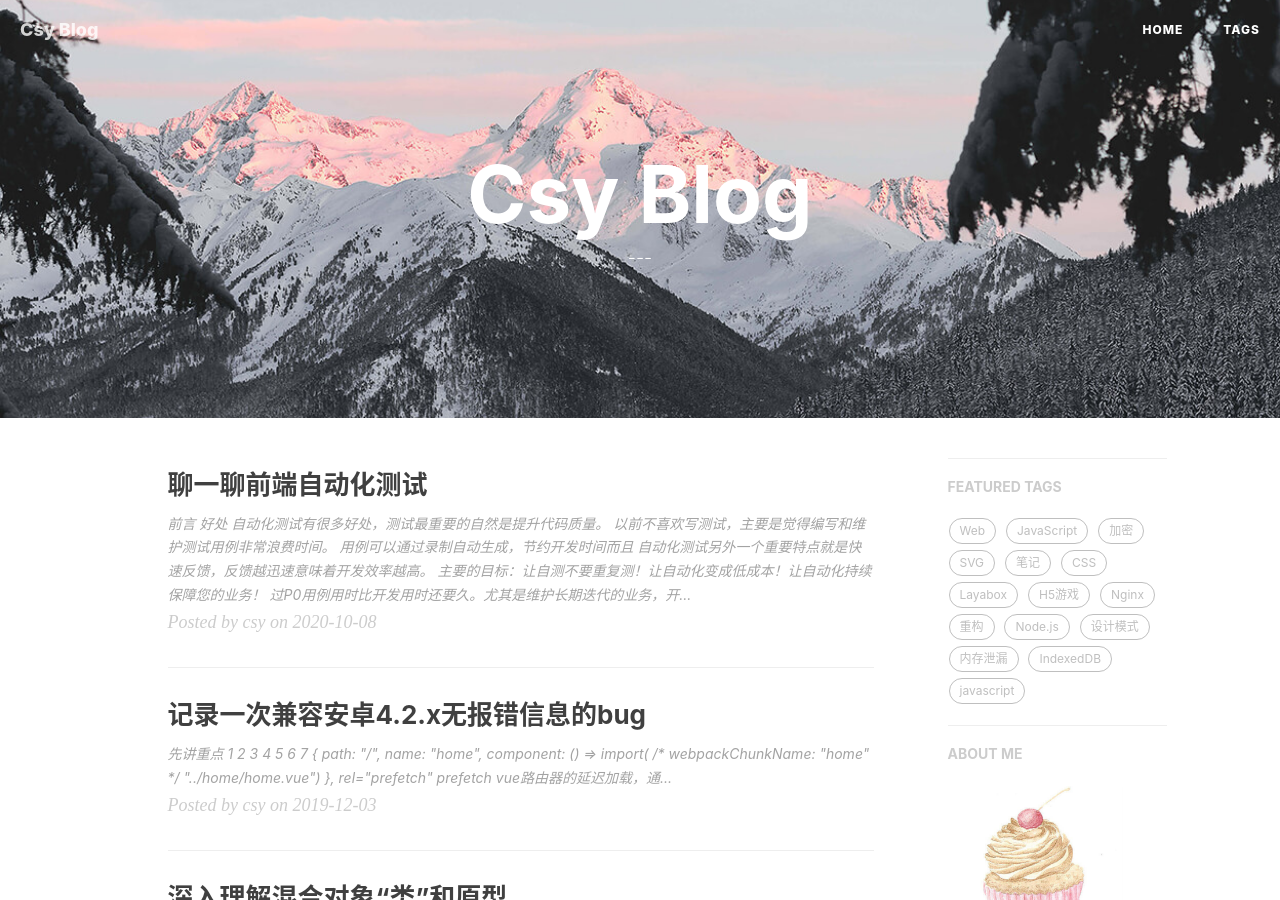
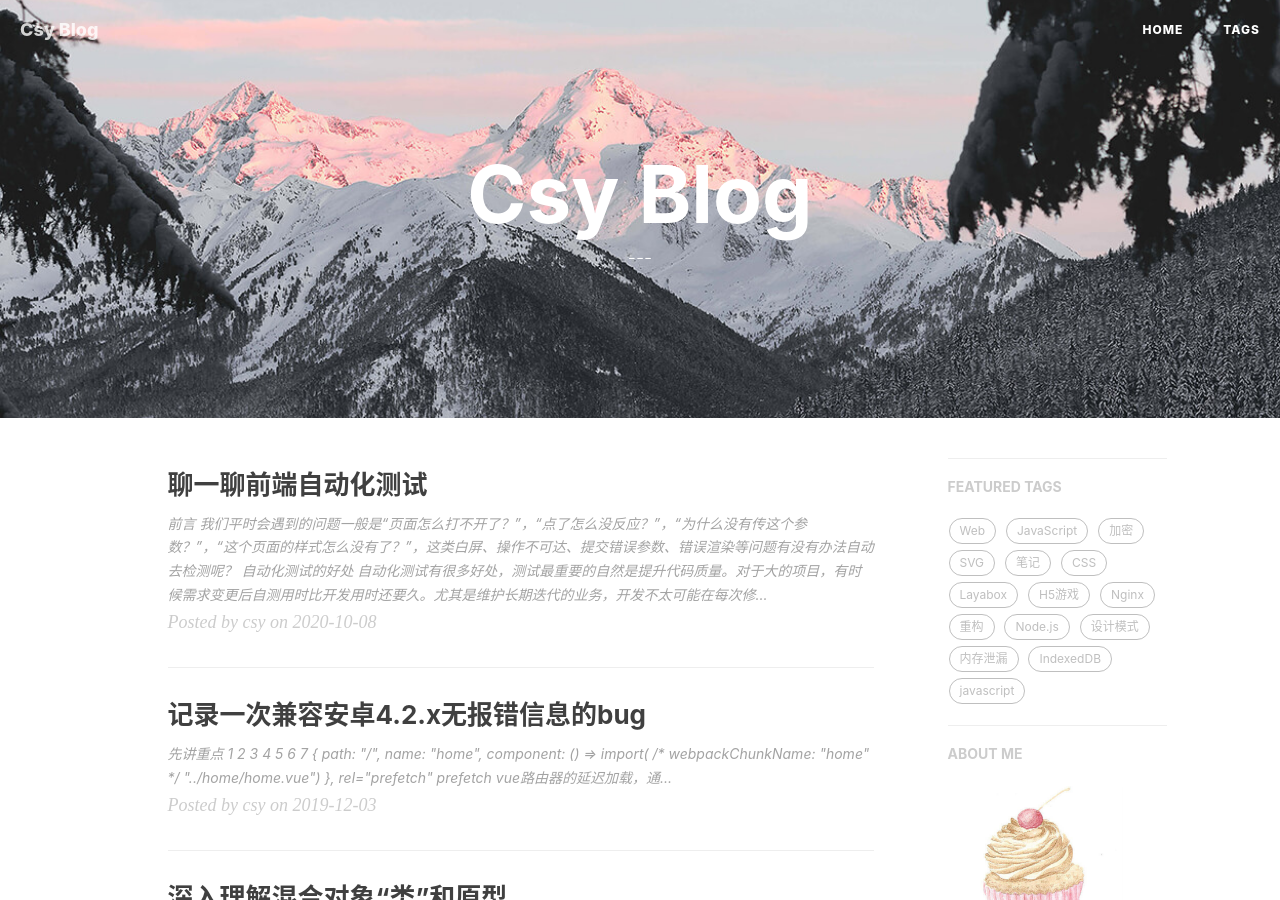
Before and after one commit to IdeaEcho/IdeaEcho.github.io, a Jekyll site: the page built from index.html, in a window 1280 px wide and 900 px high. Built offline with Jekyll 4.4.1, drawn with Linux system fonts in a browser that asks for light colours; nearby versions of some CDN libraries; the list of posts is cut into pages by our own code; comment, search, counter and statistics services are not loaded.

Commit message:
feat:聊一聊前端自动化测试

````diff
--- a/_posts/2020-10-8-e2e-test.md
+++ b/_posts/2020-10-8-e2e-test.md
@@ -3,7 +3,7 @@
 title:      "聊一聊前端自动化测试"
 subtitle:   ""
 author:     "csy"
-header-img: "img/common/banner.jpg"
+header-img: "img/home-bg2.jpg"
 header-mask:  0.5
 catalog: true
 tags:
@@ -12,32 +12,31 @@
 
 ## 前言
 
-## 好处
+我们平时会遇到的问题一般是“页面怎么打不开了？”，“点了怎么没反应？”，“为什么没有传这个参数？”，“这个页面的样式怎么没有了？”，这类白屏、操作不可达、提交错误参数、错误渲染等问题有没有办法自动去检测呢？
 
-自动化测试有很多好处，测试最重要的自然是提升代码质量。
-以前不喜欢写测试，主要是觉得编写和维护测试用例非常浪费时间。
-用例可以通过录制自动生成，节约开发时间而且
+## 自动化测试的好处
 
-自动化测试另外一个重要特点就是快速反馈，反馈越迅速意味着开发效率越高。
+自动化测试有很多好处，测试最重要的自然是提升代码质量。对于大的项目，有时候需求变更后自测用时比开发用时还要久。尤其是维护长期迭代的业务，开发不太可能在每次修改之后都去检查所有的用例，长此以往，不常用的场景可能就会有bug。有了自动化测试可以有效减少这类因修改代码导致的bug。自动化测试另外一个重要特点就是快速反馈，反馈越迅速意味着开发效率越高。在开发阶段就发现问题解决问题。
 
-主要的目标：让自测不要重复测！让自动化变成低成本！让自动化持续保障您的业务！
+以前不喜欢写测试，主要是觉得编写和维护测试用例非常浪费时间。现在其实有很多方案都支持测试用例可以通过录制自动生成，节约开发时间。
+使用自动化测试的主要的目标就是为了让自测不要重复测！让自动化变成低成本！让自动化持续保障您的业务！
 
-过P0用例用时比开发用时还要久。尤其是维护长期迭代的业务，开发不太可能在每次修改之后都去检查所有的用例，长此以往，不常用的场景可能就会有bug。
+
 
 ## 社区方案对比
-1.  UI Recorder（1.7k Star、2020.7.28，阿里出品）
+1.  [UI Recorder](https://github.com/alibaba/uirecorder)（1.7k Star、2020.7.28，阿里出品）
 2.  Cypress（22.8k Star，国外很火，头条有在用）
 3.  Nightmare（18.6k Star 以前很火，现在基本上被后一个方案取代）
-4.  puppeteer + jest + headless-recorder（10.1k Star，头条有在用，上次更新2020年9月2日，是有维护的状态。）
+4.  [puppeteer](https://jestjs.io/docs/zh-Hans/puppeteer) + jest + headless-recorder（10.1k Star，头条有在用，上次更新2020年9月2日，是有维护的状态。）
 5.  QTAF（腾讯出品，支持多语言）
-6.  selenium-ide（1.4k Star）
+6.  [selenium-ide](https://docs.seleniumhq.org/selenium-ide/)（1.4k Star）
 
-
-| **比较项**   | **UI Recorder** | **Cypress** | **Nightmare** | **Puppeteer** | **QTA** | **selenium-ide** |
+| **比较项**   | **UIRecorder** | **Cypress** | **Nightmare** | **Puppeteer** | **QTA** | **selenium-ide** |
 | ------------ | --------------- | ----------- | --------- | --------- | ---------------------------- | ------------ |
 | 录制生成脚本 | 支持            | 不支持      | 支持      | 支持      | 不支持                       | 支持         |
-| 开发语言     | Mocha           | Mocha       | chai      | jest      | Python,c#,ruby,java,不支持JS | jest         |
+| 语言/框架     | Mocha           | Mocha       | chai      | jest      | Python,c#,ruby,java | jest         |
 
+#### 时间成本
 从时间成本的角度，手工编写脚本，成本高，效率低，但维护成本低。录制生成脚本，成本低，效率高，但对脚本的理解成本高。由于“不仅是前端使用，测试也能快速上手”的定位，我们选择录制生成脚本的方案，如果你的团队主要由前端负责自动化测试且有人力负责编写测试脚本，Cypress或许是个不错的选择。其中Nightmare长期没有维护了，所以也不在以下考虑范围内。
 
 | **比较项**        | **UI Recorder** | **Puppeteer**               | **selenium-ide** |
@@ -49,10 +48,13 @@
 | 社区活跃          | Yes             | Yes                     | Yes          |
 | 录制/执行用例效率 | 🌟🌟🌟             | 🌟🌟                      | 🌟🌟           |
 
+#### 侵入性
 其中侵入性是指测试用例代码对项目代码的影响，比如是不是一定要在项目中安装依赖？可以完全将用例抽离成另外一个单独项目？使用体验后三个方案的侵入性都低。
 
+#### 兼容性
 自动化测试方案的底层实现目前业界主要分为两类，Webdriver和非Webdriver。非Webdriver对应测试单一浏览器。Webdriver 开源、多语言、支持跨平台、不局限某个特定浏览器。只要想测的浏览器有Webdriver能力就都可以跑自动化。考虑到后续推广给测试同学，可能要测浏览器的兼容性，所以优先选择Webdriver类的方案。
 
+#### 录制/执行用例的效率
 从录制/执行用例的效率来来看，Puppeteer的脚本录制如下图所示通过chrome插件点击“Record”开始录制，出现图2然后操作页面后点击“Stop”结束录制出现图3。需要手动新建文件，复制代码，效率较低。
 
 ![puppeteer](/img/e2eTest/puppeteer.png)
@@ -88,26 +91,19 @@
 npm run installdriver //安装工具
 ```
 
-PC端录制
-
+PC端
 ```
+//录制
 npm run server //录制的时候启动selenium服务，selenium通过协议和Driver进行通信
 uirecorder start //开始录制
-```
-
-PC端回放
-
-```
+//回放
 npm run singletest 测试脚本名称
 npm run paralleltest
 npm run moduletest
 ```
 
-H5录制
-
-修改config.json后执行PC端录制流程
-
-```
+H5端(修改config.json后流程和PC端录制一致)
+```json
 "webdriver": {
   "host": "127.0.0.1",
   "port": "4444",
@@ -143,11 +139,9 @@
 });
 ```
 
-Chromium 参数文档 https://chromedriver.chromium.org/capabilities
+[Chromium 参数文档](https://chromedriver.chromium.org/capabilities)
 
-chromeOptions的args命令行参数列表文档 https://peter.sh/experiments/chromium-command-line-switches/
-
-
+[chromeOptions的args命令行参数列表文档](https://peter.sh/experiments/chromium-command-line-switches/)
 
 #### 自定义浏览器扩展程序
 
@@ -159,11 +153,9 @@
 
 ![extension1](/img/e2eTest/extension.png)一般扩展程序都有初始引导，每次录制脚本都会弹窗就比较麻烦，Chrome扩展程序都是开源的，可以修改源码去掉相关逻辑。
 
-![img](/img/e2eTest/extension.png)
+![img](/img/e2eTest/extension1.png)
 
 有些插件需要用户配置数据，默认是没有数据的，比如SwitchyOmega，可以把我们要的配置直接打包到扩展文件中。具体看大家的业务使用场景。可定制化能力还是很丰富的。
-
-
 
 #### 在Docker中执行用例
 
@@ -182,7 +174,6 @@
 }
 ```
 
-
 ## 理解测试用例脚本
 
 录制会自动生成脚本，在必要的时候我们也可以自己修改脚本，比如可以单独封装一个登录操作的公共脚本。
````
Also changed, not shown: other parts of _posts/2020-10-8-e2e-test.md (+7 -23 lines).
